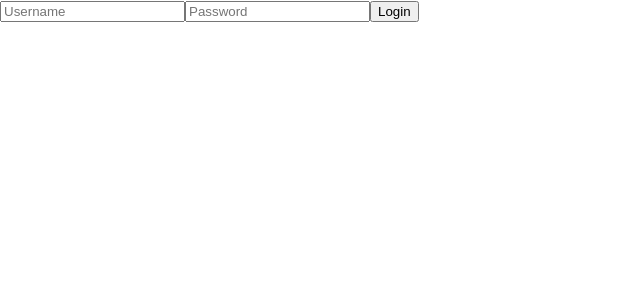
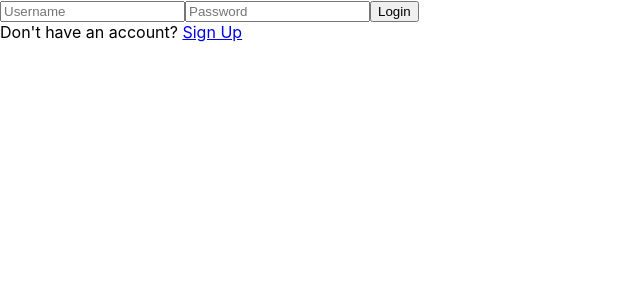
Before and after one commit to d33kshant/threaded, a React (Create React App) app in the folder client/: page /login in a window 1280 px wide. Shown: the top 300 px of the page, without its empty margins (0-640 px from the left). Built offline with nearby package versions, Linux system fonts and the light colour scheme.

Commit message:
Add login function for auth

```diff
--- a/client/src/pages/LoginPage.tsx
+++ b/client/src/pages/LoginPage.tsx
@@ -1,10 +1,47 @@
+import { useState } from "react"
+import { useAuthContext } from "../contexts/AuthContext"
+import LoginFormState from "../types/LoginFormState"
+
 const LoginPage: React.FC = () => {
+
+	const [ formState, setFormState ] = useState<LoginFormState>({ username: "", password: "" })
+	const { setUser } = useAuthContext()
+
+	const onFormSubmit = async (event: React.FormEvent<HTMLFormElement>) => {
+		event.preventDefault()
+		fetch('/api/auth/login', {
+			method: "POST",
+			headers: {
+				"Content-Type": "application/json"
+			},
+			body: JSON.stringify(formState),
+		}).then(res=>res.json()).then(res=>{
+			if (res.error) {
+				return alert('Failed to login.')
+			}
+			setUser(res)
+			localStorage.setItem('jwt-token', res.token)
+		})
+	}
+
+	const onFormStateChange = (event: React.ChangeEvent<HTMLInputElement>) => {
+		switch (event.target.name) {
+			case 'username':
+				setFormState({ ...formState, username: event.target.value })
+				break;
+			case 'password':
+				setFormState({ ...formState, password: event.target.value})
+				break;
+		}
+	}
+
 	return (
 		<div>
-			<form>
-				<input type="text" placeholder="Username" />
-				<input type="password" placeholder="Password" />
+			<form onSubmit={onFormSubmit}>
+				<input value={formState.username} onChange={onFormStateChange} autoComplete="off" name="username" type="text" placeholder="Username" />
+				<input value={formState.password} onChange={onFormStateChange} name="password" type="password" placeholder="Password" />
 				<button type="submit">Login</button>
+				<br /><span>Don't have an account? <a href="/signup">Sign Up</a></span>
 			</form>
 		</div>
 	)
```
